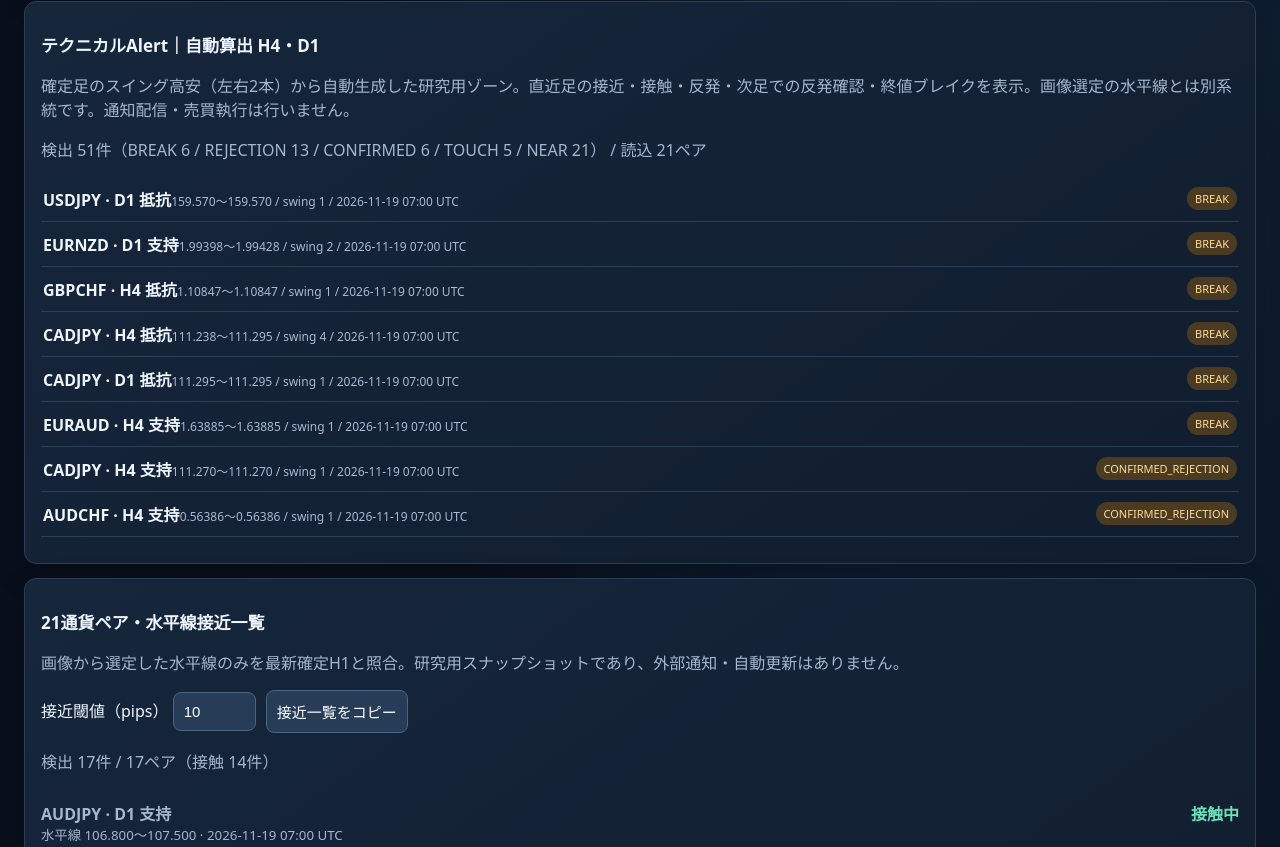
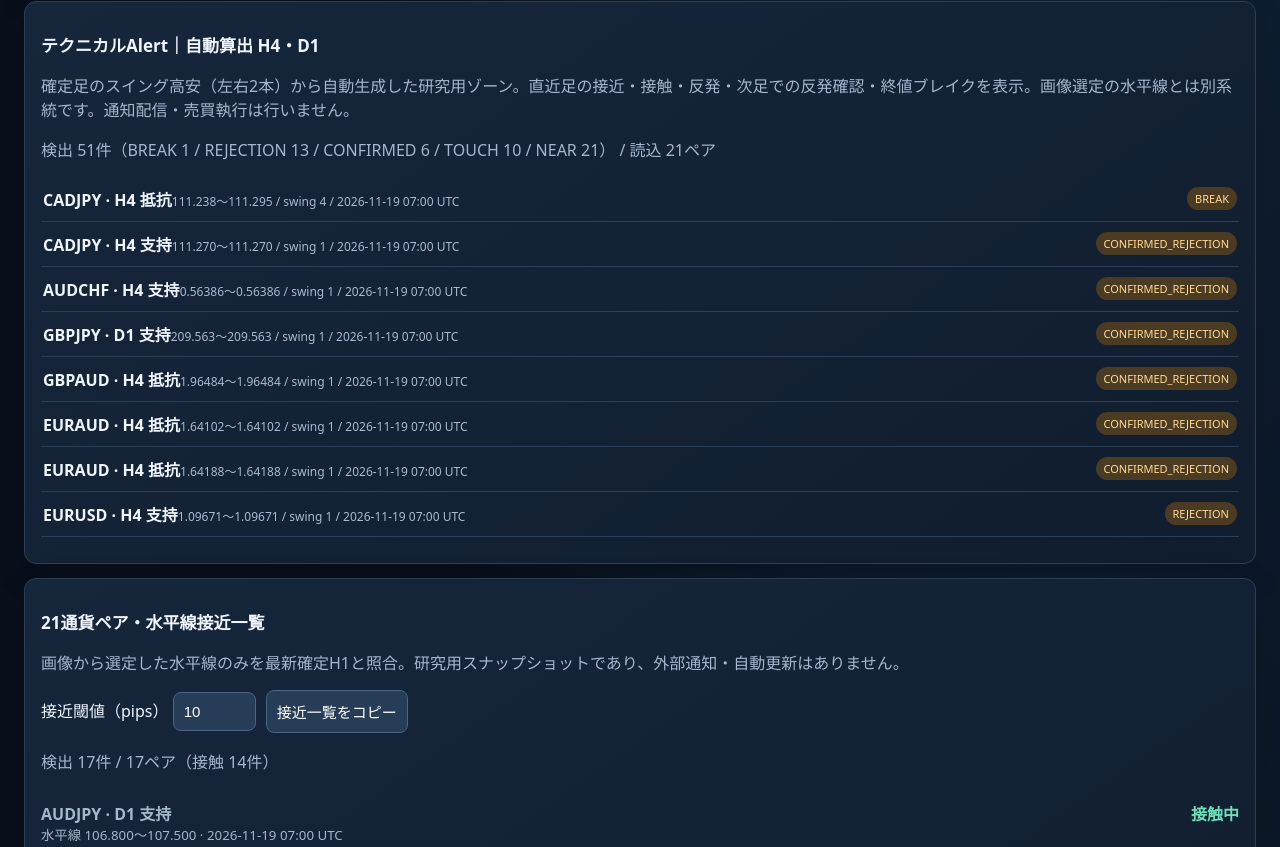
Before and after one commit to kohanachang264187-max/AB21-FX-Dashboard, a plain HTML site: page dashboard/index.html in a window 1280 px wide. Shown: the part 2492-3339 px from the top of the page. Drawn offline with Linux system fonts and the light colour scheme.

Commit message:
Tighten technical alert breakout transitions and use fully closed H4/D1 bars

```diff
--- a/dashboard/index.html
+++ b/dashboard/index.html
@@ -426,7 +426,7 @@ function autoTechnicalEvents(pair,rows,threshold){
  for(const period of ['H4','D1']){
   // H4 UTC 00/04/08/... grouping; exclude forming H4 or D1.
   const bars=period==='H4'?aggregateH4(rows):aggregate(rows,'D1');
-  const finished=bars.slice(0,-1);
+  const finished=bars.filter(b=>b.t+(period==='H4'?14400000:86400000)<=last.end);
   if(finished.length<7)continue;
   const levels=[];
   for(let i=2;i<finished.length-2;i++){
@@ -449,8 +449,8 @@ function autoTechnicalEvents(pair,rows,threshold){
    const distance=last.c<low?(low-last.c)/pip:last.c>high?(last.c-high)/pip:0;
    const touched=last.h>=low&&last.l<=high;
    // Break requires a close crossing the zone boundary, not merely a wick.
-   const upBreak=prev.c<=high&&last.c>high&&c.kind==='RESISTANCE';
-   const downBreak=prev.c>=low&&last.c<low&&c.kind==='SUPPORT';
+   const upBreak=prev.c<=high&&last.c>high&&c.kind==='RESISTANCE'&&prev.c>=low;
+   const downBreak=prev.c>=low&&last.c<low&&c.kind==='SUPPORT'&&prev.c<=high;
    // A rejection is confirmed only by an H1 close back outside the touched zone.
    // A subsequent H1 close beyond the rejection candle's extreme confirms follow-through.
    const supportRejection=c.kind==='SUPPORT'&&touched&&last.c>high&&last.l<=high;
```
